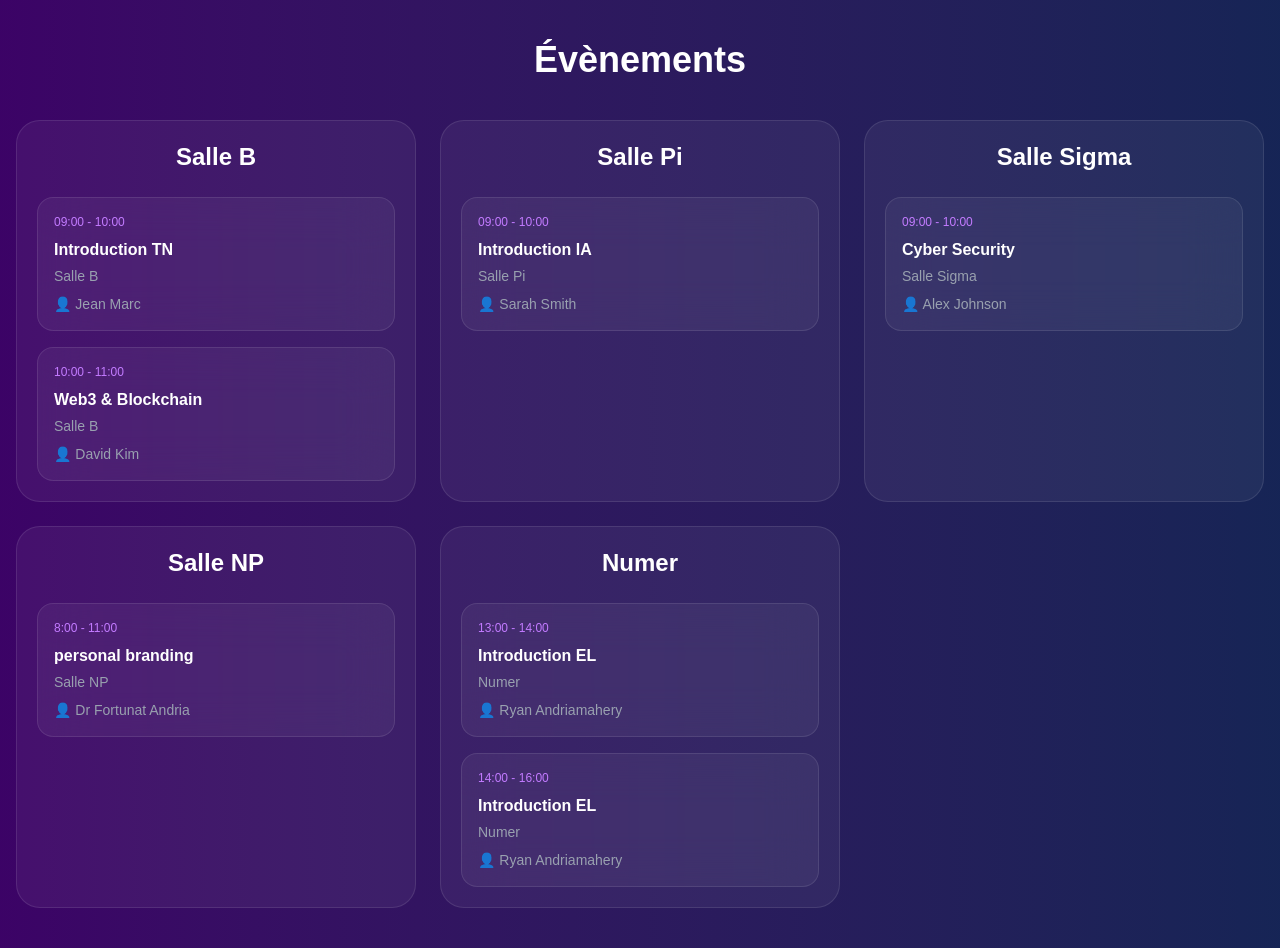
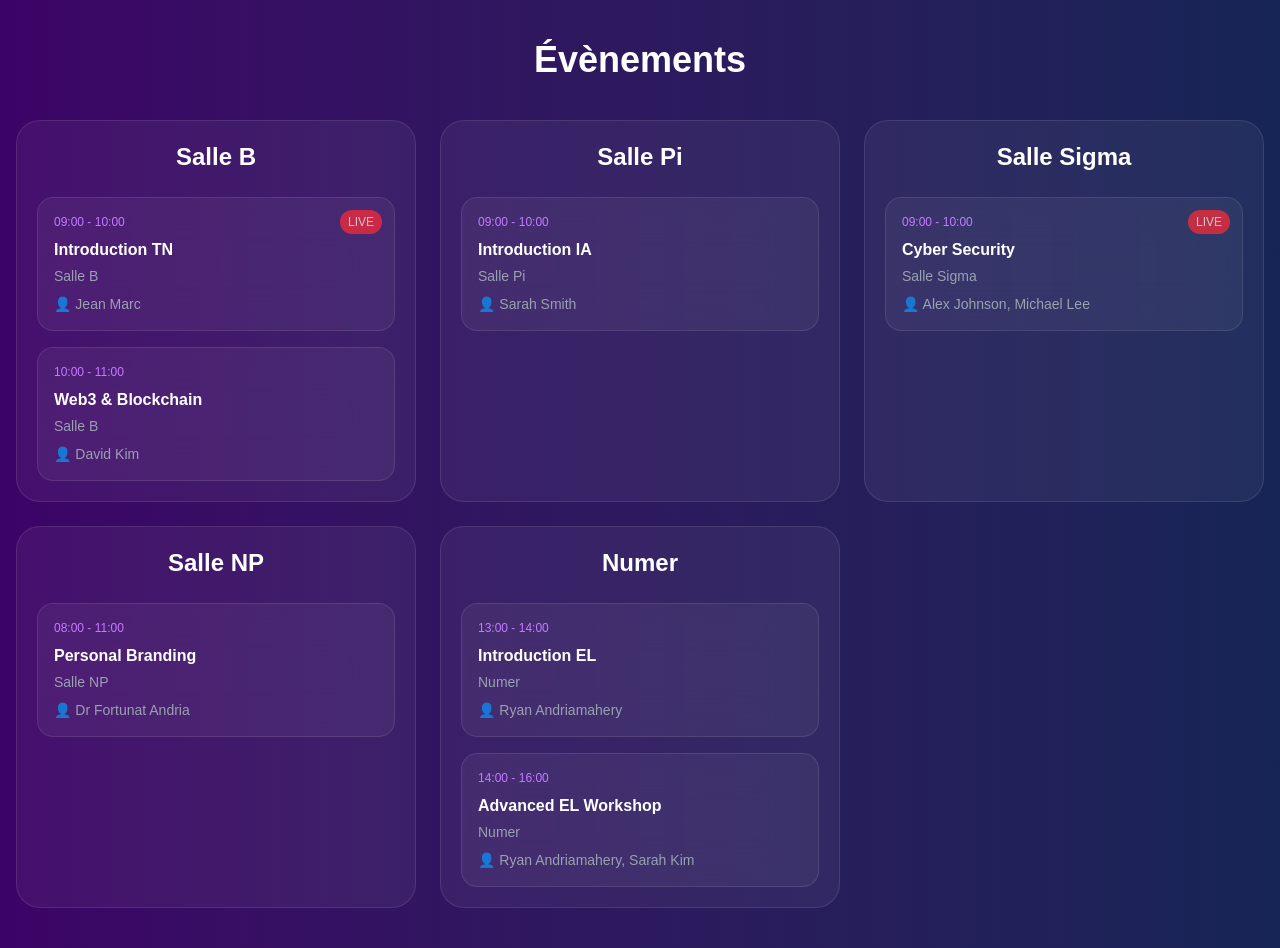
Before and after one commit to Nakami-Devs/event-sync-nextJS, a Next.js app: page /events/1/planning in a window 1280 px wide. Built offline with nearby package versions, Linux system fonts and the light colour scheme.

Commit message:
refactor: update mock session data structure

```diff
--- a/src/components/planning/MockData.ts
+++ b/src/components/planning/MockData.ts
@@ -13,7 +13,8 @@ export const sessions = [
     room: "Salle B",
     start: "09:00",
     end: "10:00",
-    speaker: "Jean Marc"
+    speaker: "Jean Marc",
+    isLive: true
   },
   {
     id: 2,
@@ -21,7 +22,8 @@ export const sessions = [
     room: "Salle Pi",
     start: "09:00",
     end: "10:00",
-    speaker: "Sarah Smith"
+    speaker: "Sarah Smith",
+    isLive: false
   },
   {
     id: 3,
@@ -29,7 +31,8 @@ export const sessions = [
     room: "Salle Sigma",
     start: "09:00",
     end: "10:00",
-    speaker: "Alex Johnson"
+    speaker: ["Alex Johnson", "Michael Lee"],
+    isLive: true
   },
   {
     id: 4,
@@ -37,15 +40,17 @@ export const sessions = [
     room: "Salle B",
     start: "10:00",
     end: "11:00",
-    speaker: "David Kim"
+    speaker: "David Kim",
+    isLive: false
   },
   {
     id: 5,
-    title: "personal branding",
+    title: "Personal Branding",
     room: "Salle NP",
-    start: "8:00",
+    start: "08:00",
     end: "11:00",
-    speaker: "Dr Fortunat Andria"
+    speaker: "Dr Fortunat Andria",
+    isLive: false
   },
   {
     id: 6,
@@ -53,14 +58,16 @@ export const sessions = [
     room: "Numer",
     start: "13:00",
     end: "14:00",
-    speaker: "Ryan Andriamahery"
+    speaker: "Ryan Andriamahery",
+    isLive: false
   },
   {
     id: 7,
-    title: "Introduction EL",
+    title: "Advanced EL Workshop",
     room: "Numer",
     start: "14:00",
     end: "16:00",
-    speaker: "Ryan Andriamahery"
+    speaker: ["Ryan Andriamahery", "Sarah Kim"],
+    isLive: false
   }
 ]
```
